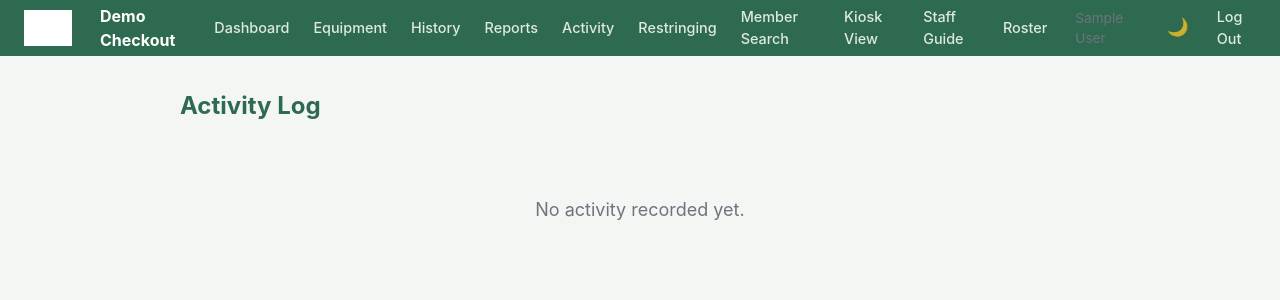
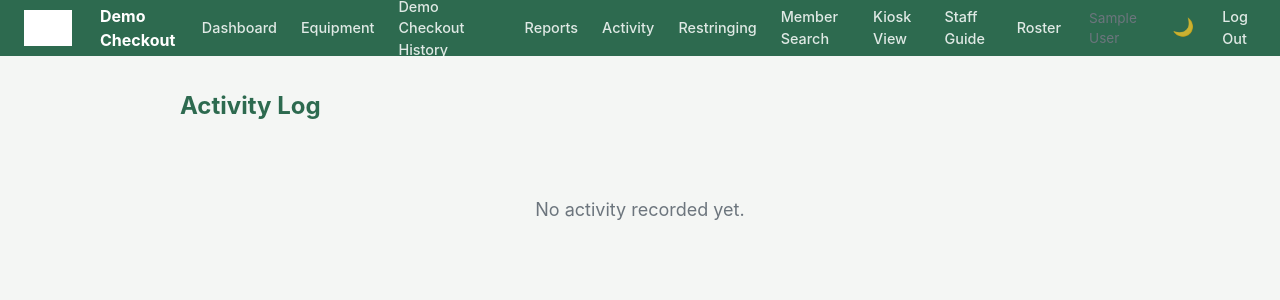
Before and after one commit to Greypawloski/DEMO-QRs, a Flask app: page /admin/activity in a window 1280 px wide. Shown: the top 300 px of the page. Run offline with Flask 3, Linux system fonts and the light colour scheme; the visitor is signed in with stand-in values (Sample User, id 1); data that the repository does not hold is empty; grey boxes are pictures that could not be loaded.

Commit message:
Rename History nav tab to Demo Checkout History
https://claude.ai/code/session_01X3RgV3eHpKictzMhFz9oq7

```diff
--- a/templates/base_admin.html
+++ b/templates/base_admin.html
@@ -19,7 +19,7 @@
     <span class="brand">Demo Checkout</span>
     <a href="{{ url_for('admin.dashboard') }}">Dashboard{% if nav_active_demos %} <span class="nav-badge" style="background:#dc2626;color:#fff;font-size:0.7rem;padding:1px 6px;border-radius:10px;vertical-align:middle;font-weight:700;">{{ nav_active_demos }}</span>{% endif %}</a>
     <a href="{{ url_for('admin.equipment_list') }}">Equipment</a>
-    <a href="{{ url_for('admin.history') }}">History</a>
+    <a href="{{ url_for('admin.history') }}">Demo Checkout History</a>
     <a href="{{ url_for('admin.reports') }}">Reports</a>
     <a href="{{ url_for('admin.activity_log') }}">Activity</a>
     <a href="{{ url_for('restrings.list_restrings') }}">Restringing{% if nav_pending_restrings %} <span class="nav-badge" style="background:#dc2626;color:#fff;font-size:0.7rem;padding:1px 6px;border-radius:10px;vertical-align:middle;font-weight:700;">{{ nav_pending_restrings }}</span>{% endif %}</a>
```
